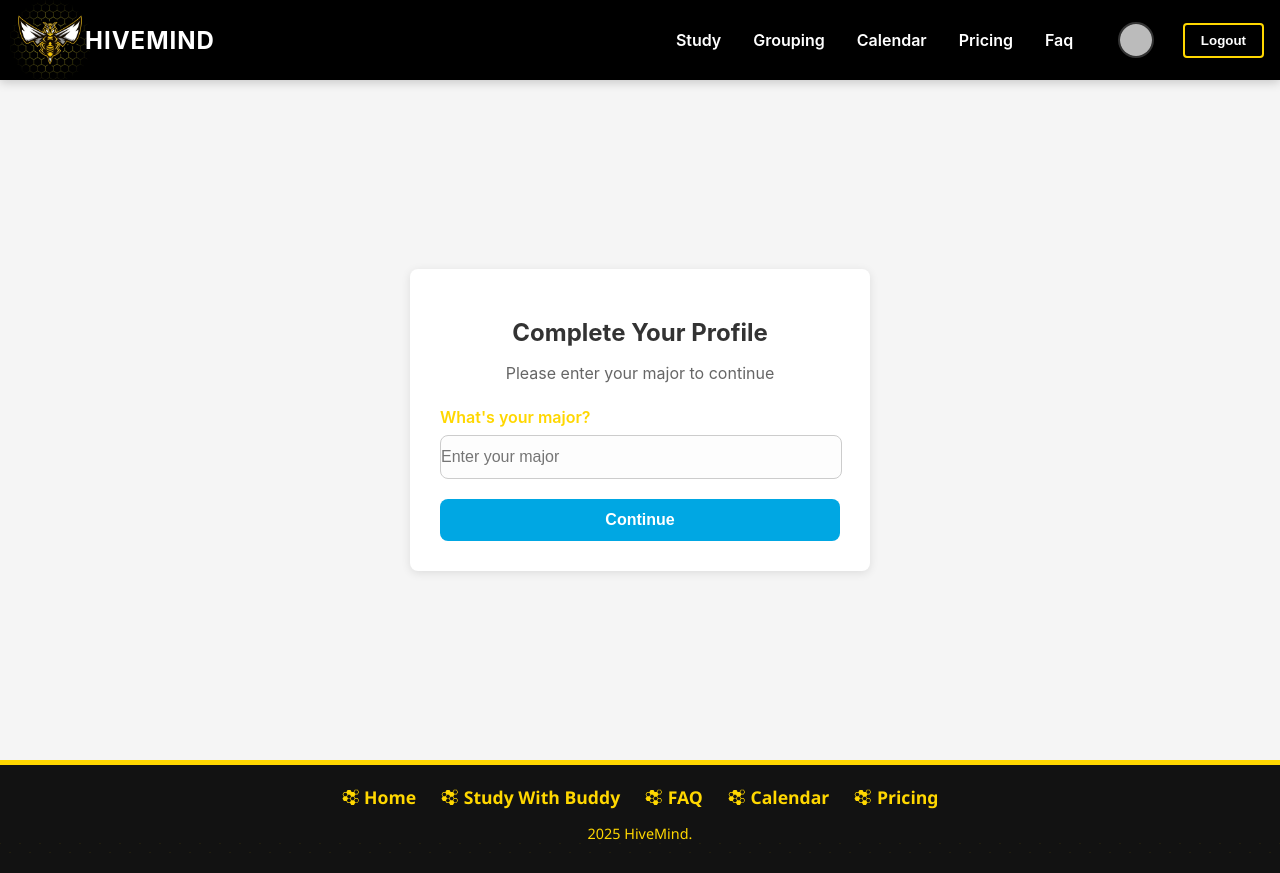
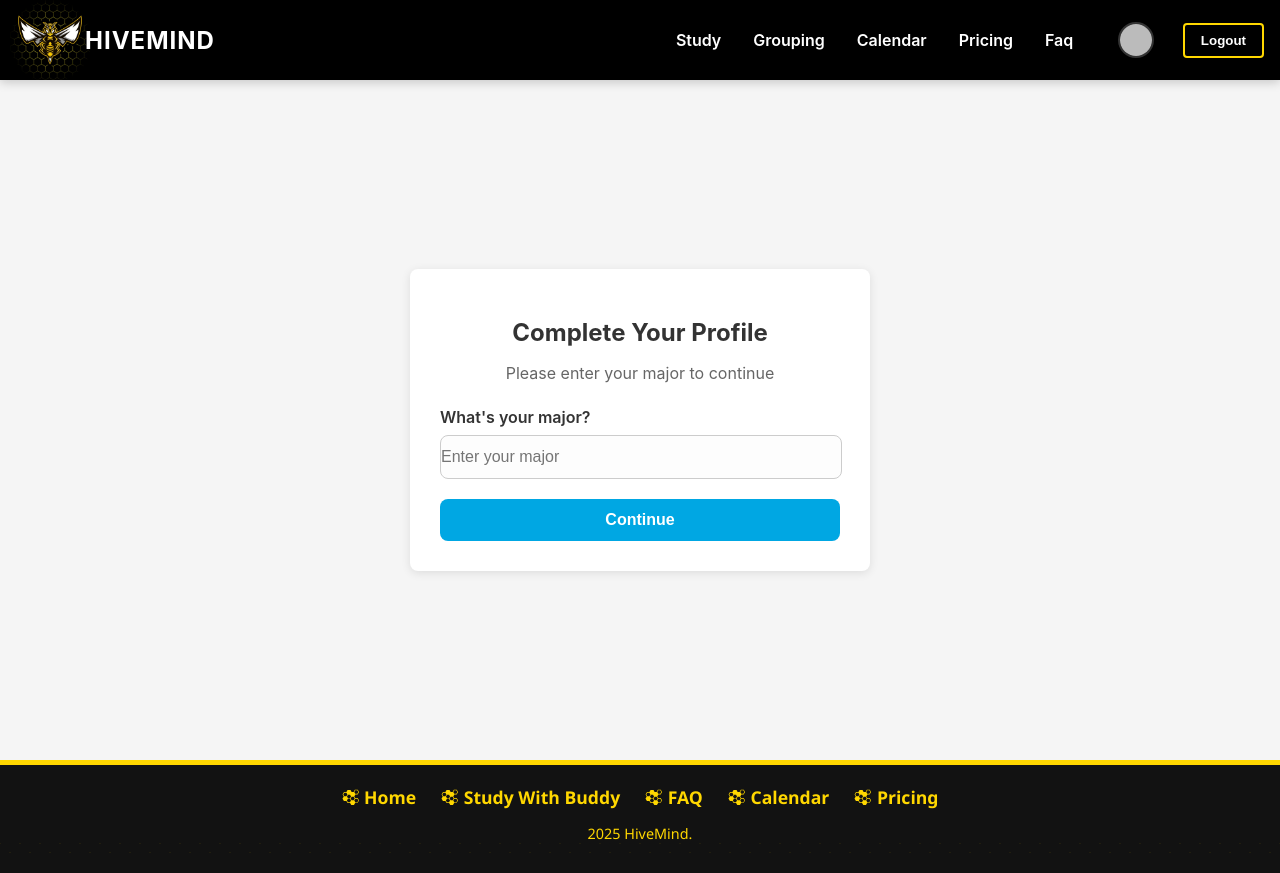
Before and after one commit to murayeeto/HiveMind, a React (Create React App) app in the folder frontend/: page /#/signin in a window 1280 px wide. Built offline with nearby package versions, Linux system fonts and the light colour scheme; no server answers; the database is empty; sample sign-in values are in the browser's storage.

Commit message:
small changes

```diff
--- a/frontend/src/pages/Home.js
+++ b/frontend/src/pages/Home.js
@@ -200,7 +200,7 @@ const Home = () => {
               <Link to="/study" className="home-feature-btn study">Get Started</Link>
             </div>
             <div className="home-feature-card">
-              <img src="https://media.istockphoto.com/id/635806922/vector/standing-month-lined-spring-desk-calendar.jpg?s=612x612&w=0&k=20&c=O8aiI0cvWkaQ1eM5Jt6j7Jxv8mUTdy4RQ6R4coellcw=" alt="A calendar" className='home-feature-card-robot-image' />
+              <img src="https://media.istockphoto.com/id/635806922/vector/standing-month-lined-spring-desk-calendar.jpg?s=612x612&w=0&k=20&c=O8aiI0cvWkaQ1eM5Jt6j7Jxv8mUTdy4RQ6R4coellcw=" alt="A calendar"/>
               <h3>View your calendar</h3>
               <Link to="/calendar" className="home-feature-btn study">Get Started</Link>
             </div>
--- a/frontend/src/pages/StudyWithBuddy.css
+++ b/frontend/src/pages/StudyWithBuddy.css
@@ -114,7 +114,7 @@ form .form-group {
 .form-group label {
     margin-bottom: 8px;
     font-weight: 600;
-    color: #333;
+    color: #333 !important;
 }
 
 .form-group input,
```
